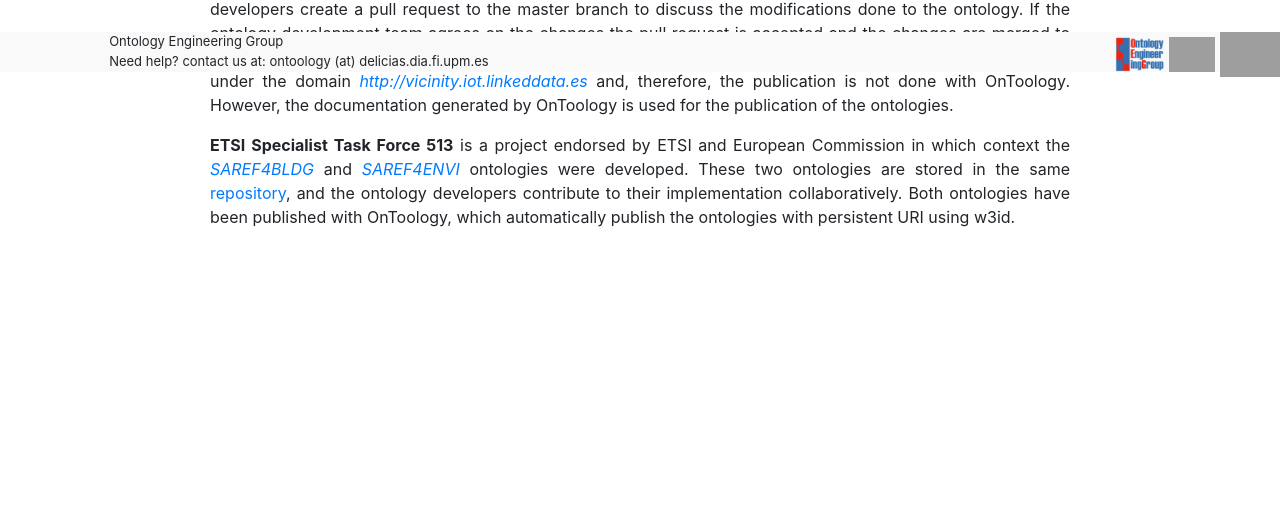
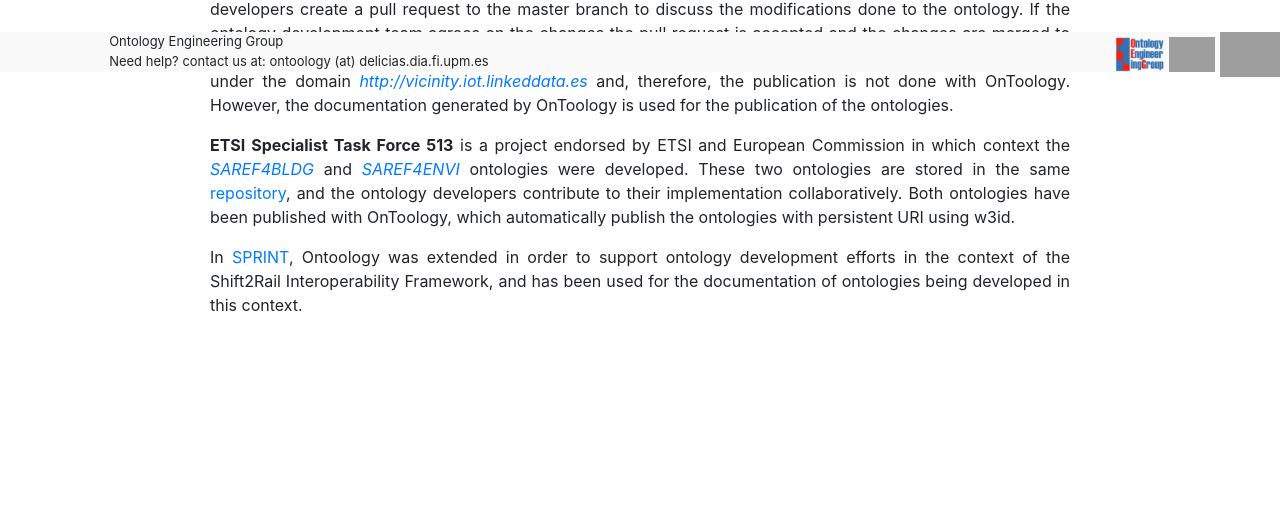
Before and after one commit to OnToology/OnToology, a Django app: page /about in a window 1280 px wide. Shown: the part 728-1238 px from the top of the page. Before the commit the page ends 955 px from the top, so only its background shows below. Run offline with Django 3.2, Linux system fonts and the light colour scheme; grey boxes are pictures that could not be loaded.

Commit message:
Fix #582

```diff
--- a/templates/about.html
+++ b/templates/about.html
@@ -108,6 +108,11 @@ Maria Poveda<br><br>
             with OnToology, which automatically publish the ontologies with persistent URI using w3id.
         </p>
 
+        <p class="justify">
+          In <a href="http://sprint-transport.eu/">SPRINT</a>, Ontoology was extended in order to support ontology development efforts in the context of the Shift2Rail
+          Interoperability Framework, and has been used for the documentation of ontologies being developed in this context.
+        </p>
+
 
 
 
```
